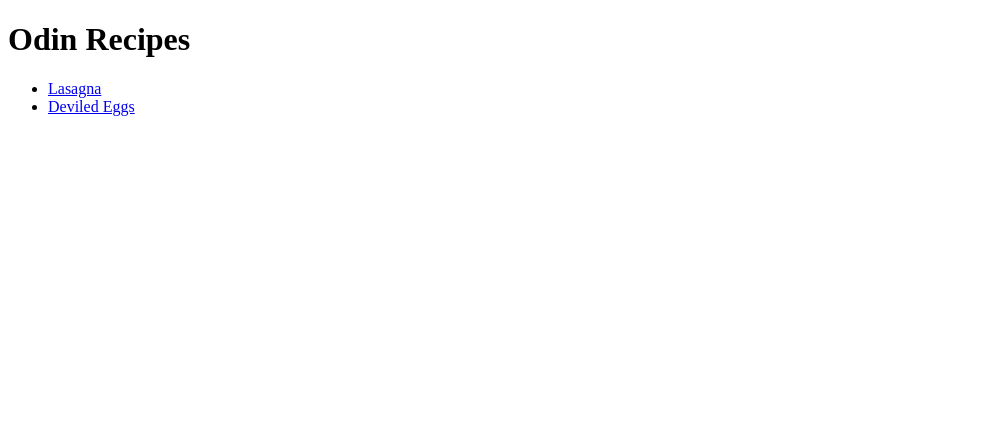
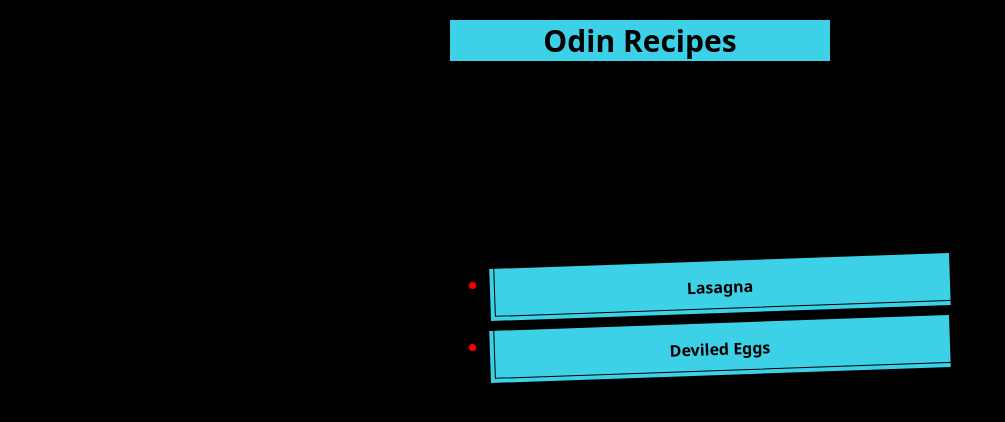
Before and after one commit to lhappyfacel/odin-recipes, a plain HTML site: page index.html in a window 1280 px wide. Shown: the whole page, without its empty margins (0-1005 px from the left). Drawn offline with Linux system fonts and the light colour scheme.

Commit message:
added css

```diff
--- a/index.html
+++ b/index.html
@@ -4,11 +4,12 @@
     <meta charset="UTF-8">
     <meta name="viewport" content="width=device-width, initial-scale=1.0">
     <title>Document</title>
+    <link rel="stylesheet" href="style.css">
 </head>
-<body><h1>Odin Recipes</h1>
+<body class="three"><h1 class="two">Odin Recipes</h1>
    <ul>
-    <li><a href="recipes/lasagna.html">Lasagna</a></li>
-    <li><a href="recipes/deviledeggs.html">Deviled Eggs</a></li>
+    <li><a href="recipes/lasagna.html"><button>Lasagna</button></a></li>
+    <li><a href="recipes/deviledeggs.html"><button>Deviled Eggs</button></a></li>
     </ul>
 </body>
 </html>
--- /dev/null
+++ b/recipes/style2.css
@@ -0,0 +1,46 @@
+h1,h2,h3,p,ul,h3,li{
+    color: white;
+}
+body{
+    background-color: black;
+    text-align: center;
+    line-height: 1;
+    margin: 0;
+    padding: 20px;
+}
+
+img {
+    display: block;
+    margin: 0 auto;
+}
+
+h1{
+    font-size: 50px;
+}
+h2{
+    font-size: 40px;
+}
+h3{
+    font-size: 30px;
+}
+ul{
+    margin-top: 20px;
+    width: 300px;
+    text-align: left;
+    margin: 0 auto;
+    font-size: x-large;
+    margin-bottom: 20px;
+}
+li{
+    margin-top: 20px;
+    width: 300px;
+    text-align: left;
+    margin: 0 auto;
+    font-size: x-large;
+    margin-bottom: 20px;
+    list-style: none;
+}
+b{
+    font-size: 30px;
+    text-align: left;
+}
--- /dev/null
+++ b/style.css
@@ -0,0 +1,84 @@
+.two {
+    text-align: center;
+    color: black;
+    background-color: #3DD1E7;
+    font-family: ui-sans-serif,system-ui,-apple-system,system-ui,"Segoe UI",Roboto,"Helvetica Neue",Arial,"Noto Sans",sans-serif,"Apple Color Emoji","Segoe UI Emoji","Segoe UI Symbol","Noto Color Emoji";
+    font-size: 30px ;
+    margin-left: 35%;
+    margin-right: 35%;
+    margin-bottom: 200px;
+}
+.three {
+    background-color: black;
+}
+
+  li{
+    content: '\2022';
+    color: red;
+    font-size: 1.5em;
+    margin-right: 5px;
+    margin-top: 10px;
+  }
+button{
+  background-color: #3DD1E7;
+  border: 0 solid #E5E7EB;
+  box-sizing: border-box;
+  color: black;
+  display: flex;
+  font-family: ui-sans-serif,system-ui,-apple-system,system-ui,"Segoe UI",Roboto,"Helvetica Neue",Arial,"Noto Sans",sans-serif,"Apple Color Emoji","Segoe UI Emoji","Segoe UI Symbol","Noto Color Emoji";
+  font-size: 1rem;
+  font-weight: 700;
+  justify-content: center;
+  line-height: 1.75rem;
+  padding: .75rem 1.65rem;
+  position: relative;
+  text-align: center;
+  text-decoration: none black;
+  text-decoration-thickness: auto;
+  width: 100%;
+  max-width: 460px;
+  position: relative;
+  cursor: pointer;
+  transform: rotate(-2deg);
+  user-select: none;
+  -webkit-user-select: none;
+  touch-action: manipulation;
+}
+
+button:focus {
+  outline: 0;
+}
+
+button:after {
+  content: '';
+  position: absolute;
+  border: 1px solid #000000;
+  bottom: 4px;
+  left: 4px;
+  width: calc(100% - 1px);
+  height: calc(100% - 1px);
+}
+
+button:hover:after {
+  bottom: 2px;
+  left: 2px;
+}
+
+@media (min-width: 768px) {
+  .button-53 {
+    padding: .75rem 3rem;
+    font-size: 1.25rem;
+  }
+}
+a {
+    text-decoration: none;
+}
+body {
+    text-align: center;
+  }
+
+ul {
+    margin-left: 35%;
+    margin-right: 35%;
+    width: 50%
+}
```
Also changed, not shown: recipes/lasagna.html (+4 -1 lines).
